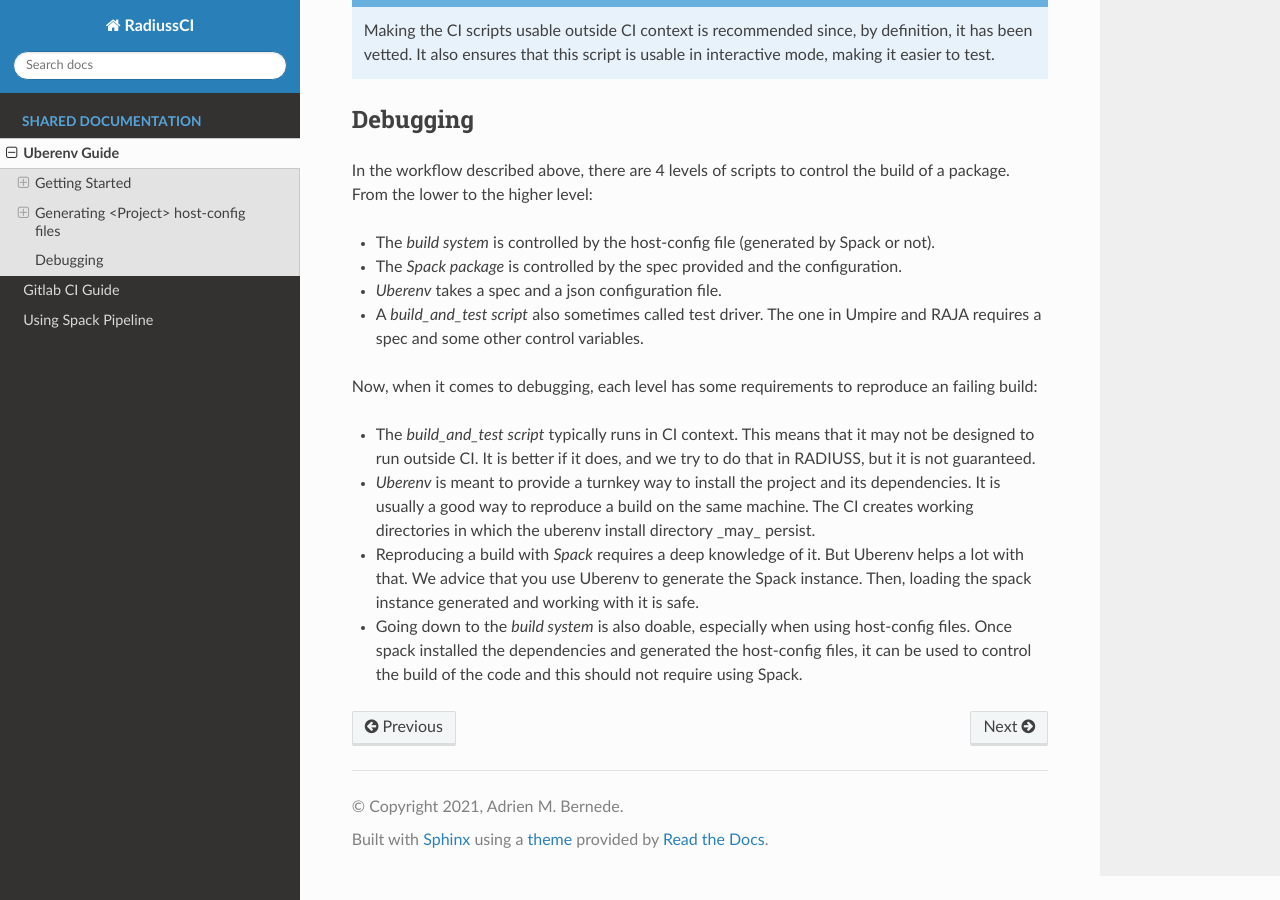
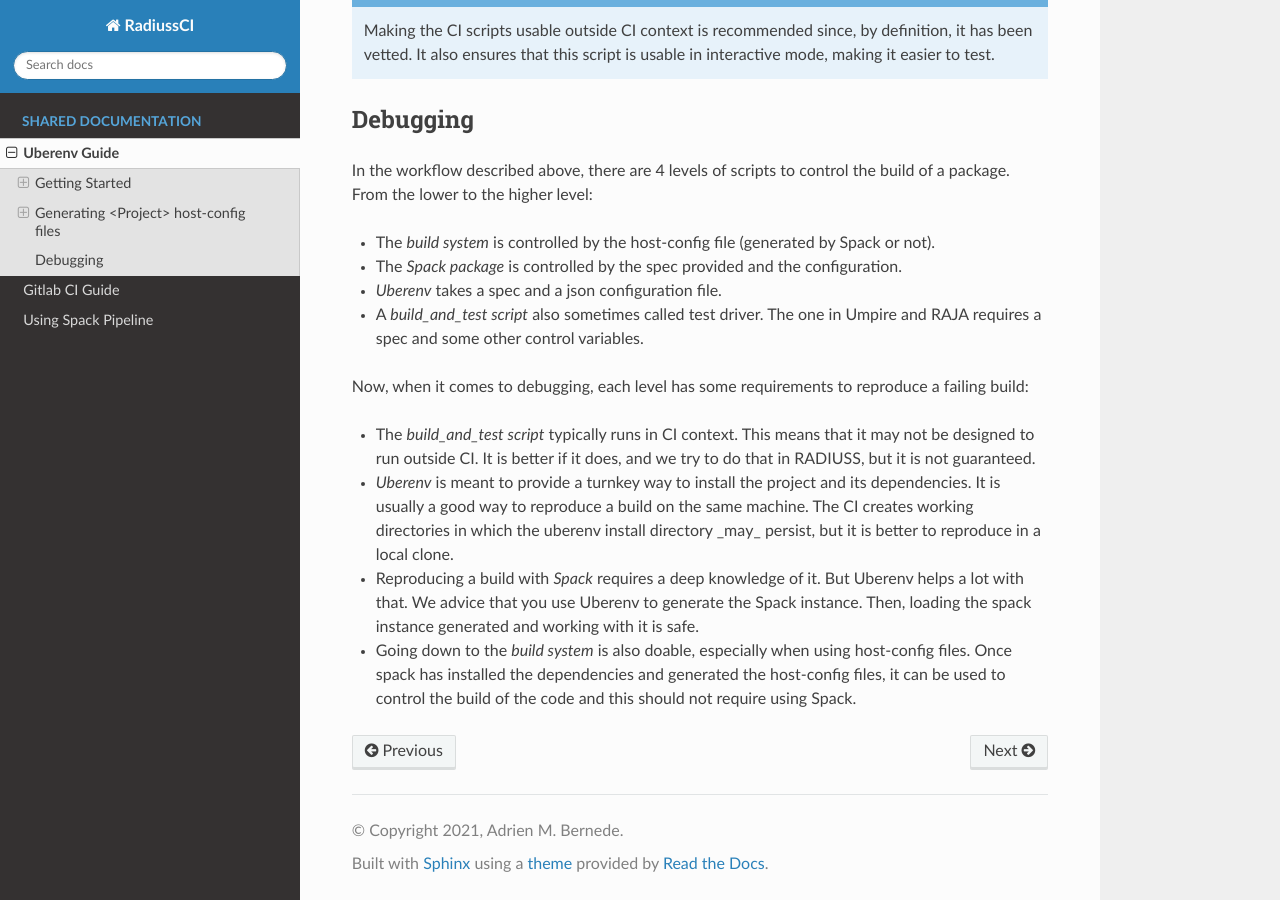
Before and after one commit to LLNL/radiuss-ci, a Sphinx documentation site: the page built from docs/sphinx/uberenv.rst, in a window 1280 px wide and 900 px high, scrolled down 5049 px. Built offline with Sphinx 7.4.7 and the Read the Docs theme 2.0.0, drawn with Linux system fonts in a browser that asks for light colours.

Commit message:
minor typos

```diff
--- a/docs/sphinx/uberenv.rst
+++ b/docs/sphinx/uberenv.rst
@@ -259,7 +259,7 @@ build of a package. From the lower to the higher level:
   and RAJA requires a spec and some other control variables.
 
 Now, when it comes to debugging, each level has some requirements to reproduce
-an failing build:
+a failing build:
 
 * The *build_and_test script* typically runs in CI context. This means that it
   may not be designed to run outside CI. It is better if it does, and we try to
@@ -267,12 +267,12 @@ an failing build:
 * *Uberenv* is meant to provide a turnkey way to install the project and its
   dependencies. It is usually a good way to reproduce a build on the same
   machine. The CI creates working directories in which the uberenv install
-  directory _may_ persist.
+  directory _may_ persist, but it is better to reproduce in a local clone.
 * Reproducing a build with *Spack* requires a deep knowledge of it. But Uberenv
   helps a lot with that. We advice that you use Uberenv to generate the Spack
   instance. Then, loading the spack instance generated and working with it is
   safe.
 * Going down to the *build system* is also doable, especially when using
-  host-config files. Once spack installed the dependencies and generated the
-  host-config files, it can be used to control the build of the code and this
-  should not require using Spack.
+  host-config files. Once spack has installed the dependencies and generated
+  the host-config files, it can be used to control the build of the code and
+  this should not require using Spack.
```
